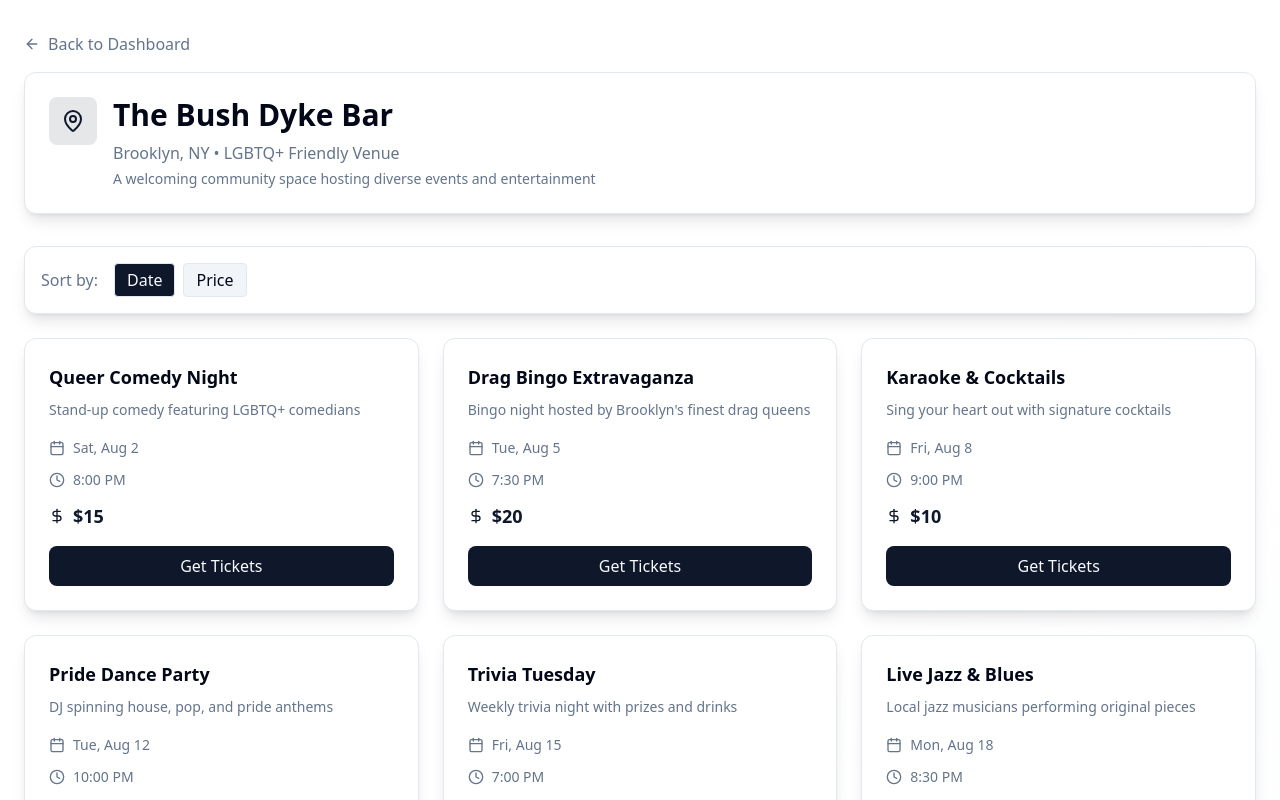
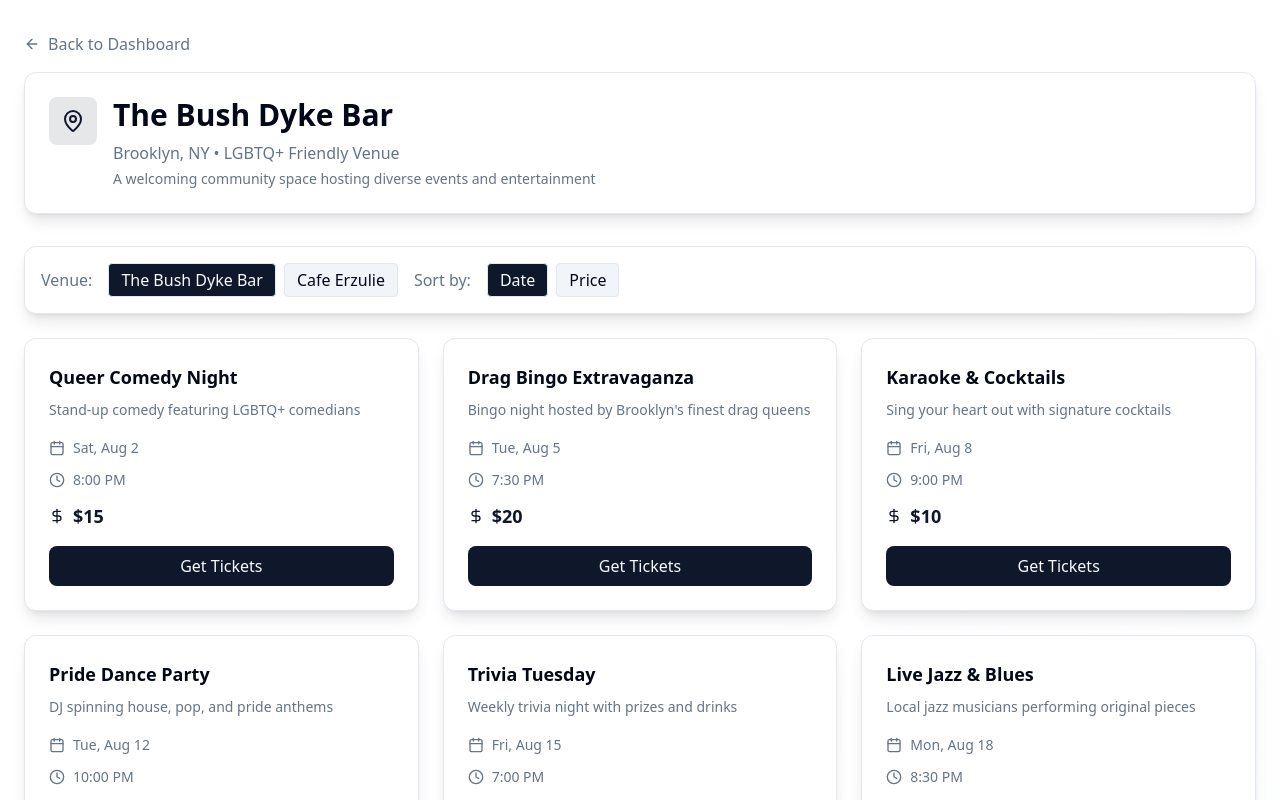
Before and after one commit to anaizerene/party-pulse-radar, a React (Vite) app: page /venue-events in a window 1280 px wide. Shown: the top 800 px of the page. Built offline with nearby package versions, Linux system fonts and the light colour scheme.

Commit message:
Add Cafe Ezrulie venue events
Add "Cafe Ezrulie" as a venue to the venue events page, including 10 events with data extracted from the DICE website.

```diff
--- a/src/pages/VenueEvents.tsx
+++ b/src/pages/VenueEvents.tsx
@@ -2,7 +2,13 @@ import { useState } from "react";
 import { MapPin, Clock, Calendar, DollarSign, ArrowLeft } from "lucide-react";
 import { Link } from "react-router-dom";
 
-const VENUE_EVENTS = [
+const VENUES = [
+  {
+    id: 1,
+    name: "The Bush Dyke Bar",
+    location: "Brooklyn, NY • LGBTQ+ Friendly Venue",
+    description: "A welcoming community space hosting diverse events and entertainment",
+    events: [
       {
         id: 1,
         name: "Queer Comedy Night",
@@ -83,28 +89,105 @@ const VENUE_EVENTS = [
         price: 15,
         description: "Best costume wins cash prize and bragging rights",
       },
+    ]
+  },
+  {
+    id: 2,
+    name: "Cafe Erzulie",
+    location: "Brooklyn, NY • Caribbean-Inspired Venue",
+    description: "Haitian-inspired cafe by day, cocktail bar by night with enchanting rhythms",
+    events: [
       {
         id: 11,
-    name: "Acoustic Sessions",
-    date: "2025-09-02",
-    time: "7:30 PM",
-    price: 12,
-    description: "Intimate acoustic performances by local artists",
+        name: "Drums Unlimited w Brian Richburg Jr",
+        date: "2025-07-30",
+        time: "8:00 PM",
+        price: 15,
+        description: "Live drumming performance featuring Brian Richburg Jr",
       },
       {
         id: 12,
-    name: "Game Night Social",
-    date: "2025-09-05",
-    time: "7:00 PM",
-    price: 8,
-    description: "Board games, card games, and social gaming",
+        name: "Bathe",
+        date: "2025-07-31",
+        time: "9:00 PM",
+        price: 28,
+        description: "An immersive musical experience",
       },
+      {
+        id: 13,
+        name: "The Voodis Experience",
+        date: "2025-08-01",
+        time: "8:00 PM",
+        price: 0,
+        description: "Free spiritual and musical journey",
+      },
+      {
+        id: 14,
+        name: "Open Format",
+        date: "2025-08-02",
+        time: "10:00 PM",
+        price: 0,
+        description: "DJ set featuring multiple music genres",
+      },
+      {
+        id: 15,
+        name: "Phony Ppl Live",
+        date: "2025-08-04",
+        time: "8:00 PM",
+        price: 36,
+        description: "Live performance by Brooklyn-based band Phony Ppl",
+      },
+      {
+        id: 16,
+        name: "Phony Ppl Live",
+        date: "2025-08-05",
+        time: "8:00 PM",
+        price: 36,
+        description: "Live performance by Brooklyn-based band Phony Ppl",
+      },
+      {
+        id: 17,
+        name: "Drums Unlimited w Anwar Marshall",
+        date: "2025-08-06",
+        time: "8:00 PM",
+        price: 15,
+        description: "Live drumming session with Anwar Marshall",
+      },
+      {
+        id: 18,
+        name: "Summer Jazz w Freelance",
+        date: "2025-08-07",
+        time: "8:00 PM",
+        price: 15,
+        description: "Jazz evening featuring the band Freelance",
+      },
+      {
+        id: 19,
+        name: "Vixen",
+        date: "2025-08-08",
+        time: "9:00 PM",
+        price: 0,
+        description: "Free night of music and entertainment",
+      },
+      {
+        id: 20,
+        name: "Bare Chunes",
+        date: "2025-08-09",
+        time: "9:00 PM",
+        price: 0,
+        description: "Musical showcase featuring various artists",
+      }
+    ]
+  }
 ];
 
 const VenueEvents = () => {
   const [sortBy, setSortBy] = useState<"date" | "price">("date");
+  const [selectedVenueId, setSelectedVenueId] = useState<number>(1);
 
-  const sortedEvents = [...VENUE_EVENTS].sort((a, b) => {
+  const selectedVenue = VENUES.find(v => v.id === selectedVenueId) || VENUES[0];
+
+  const sortedEvents = [...selectedVenue.events].sort((a, b) => {
     if (sortBy === "date") {
       return new Date(a.date).getTime() - new Date(b.date).getTime();
     }
@@ -138,15 +221,15 @@ const VenueEvents = () => {
               <div className="bg-primary/10 p-3 rounded-lg">
                 <MapPin className="w-6 h-6 text-primary" />
               </div>
-              <div>
+              <div className="flex-1">
                 <h1 className="text-3xl font-bold text-foreground mb-2">
-                  The Bush Dyke Bar
+                  {selectedVenue.name}
                 </h1>
                 <p className="text-muted-foreground mb-1">
-                  Brooklyn, NY • LGBTQ+ Friendly Venue
+                  {selectedVenue.location}
                 </p>
                 <p className="text-sm text-muted-foreground">
-                  A welcoming community space hosting diverse events and entertainment
+                  {selectedVenue.description}
                 </p>
               </div>
             </div>
@@ -155,6 +238,25 @@ const VenueEvents = () => {
 
         {/* Controls */}
         <div className="mb-6 bg-card rounded-xl shadow-lg border border-border p-4">
+          <div className="flex flex-col md:flex-row md:items-center gap-4">
+            <div className="flex items-center gap-4">
+              <span className="text-muted-foreground">Venue:</span>
+              <div className="flex gap-2">
+                {VENUES.map((venue) => (
+                  <button
+                    key={venue.id}
+                    onClick={() => setSelectedVenueId(venue.id)}
+                    className={`px-3 py-1 rounded border transition-colors ${
+                      selectedVenueId === venue.id
+                        ? "bg-primary text-primary-foreground"
+                        : "bg-muted hover:bg-muted/80"
+                    }`}
+                  >
+                    {venue.name}
+                  </button>
+                ))}
+              </div>
+            </div>
             <div className="flex items-center gap-4">
               <span className="text-muted-foreground">Sort by:</span>
               <div className="flex gap-2">
@@ -178,6 +280,7 @@ const VenueEvents = () => {
                 >
                   Price
                 </button>
+              </div>
             </div>
           </div>
         </div>
```
Lines whose indentation alone changed are shown as unchanged.
